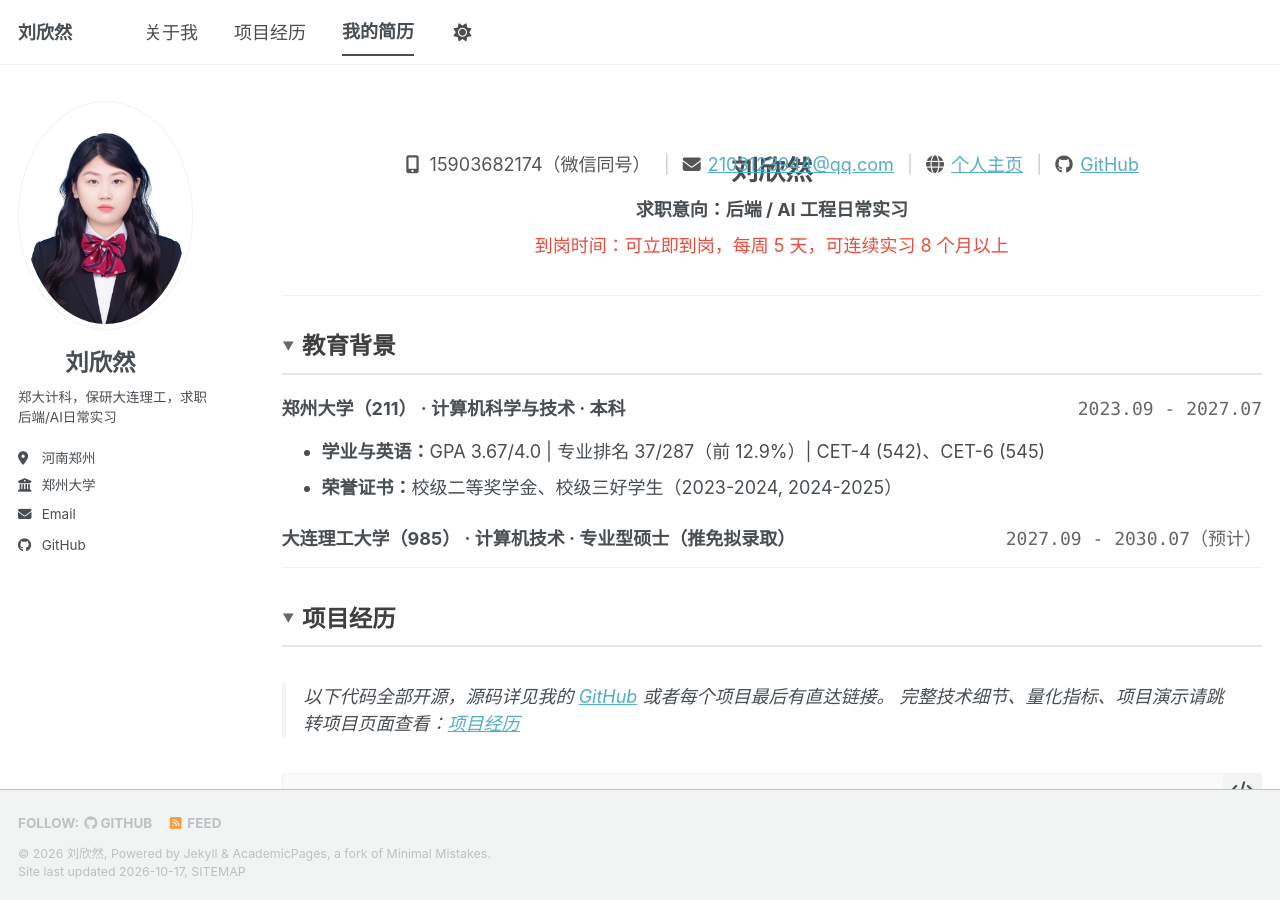
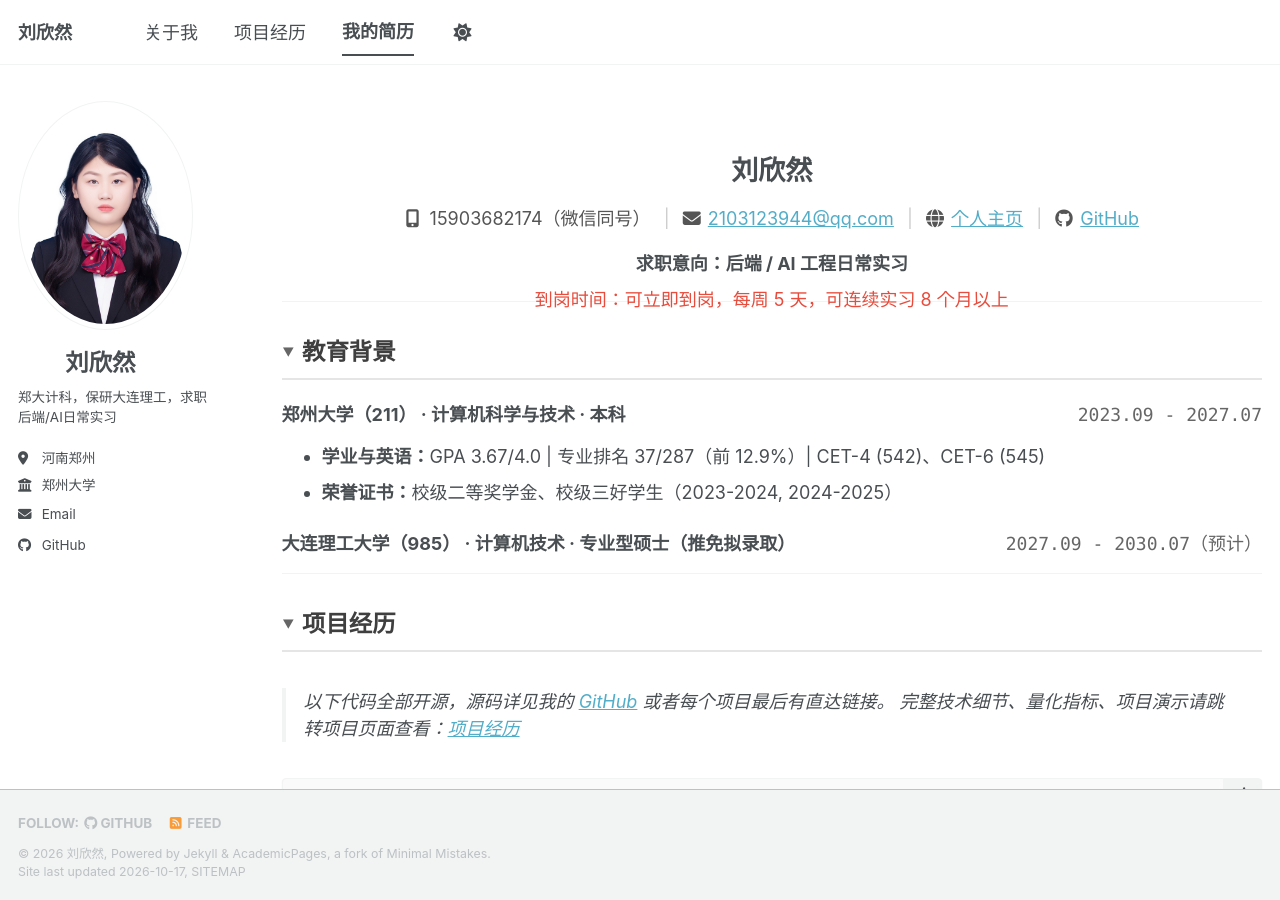
Before and after one commit to Linsensn/Linsensn.github.io, a Jekyll site: the page built from _pages/cv.md, in a window 1280 px wide and 900 px high. Built offline with Jekyll 4.4.1, drawn with Linux system fonts in a browser that asks for light colours; a style sheet for code colours, icons or effects is not loaded.

Commit message:
Update cv.md

```diff
--- a/_pages/cv.md
+++ b/_pages/cv.md
@@ -14,8 +14,8 @@ redirect_from:
   }
 </style>
 
-<div style="text-align: center; margin-bottom: 2em;">
-  <h2 style="font-size: 1.5em; margin-bottom: -2em;">刘欣然</h2>
+<div style="text-align: center; margin-bottom: -2em;">
+  <h2 style="font-size: 1.5em; margin-bottom: 0.2em;">刘欣然</h2>
   <p style="margin-bottom: 0.5em; color: #555;">
     <i class="fas fa-mobile-alt" style="width: 16px; text-align: center; margin-right: 4px;"></i> 15903682174（微信同号）
     <span style="margin: 0 8px; color: #ccc;">|</span>
```
